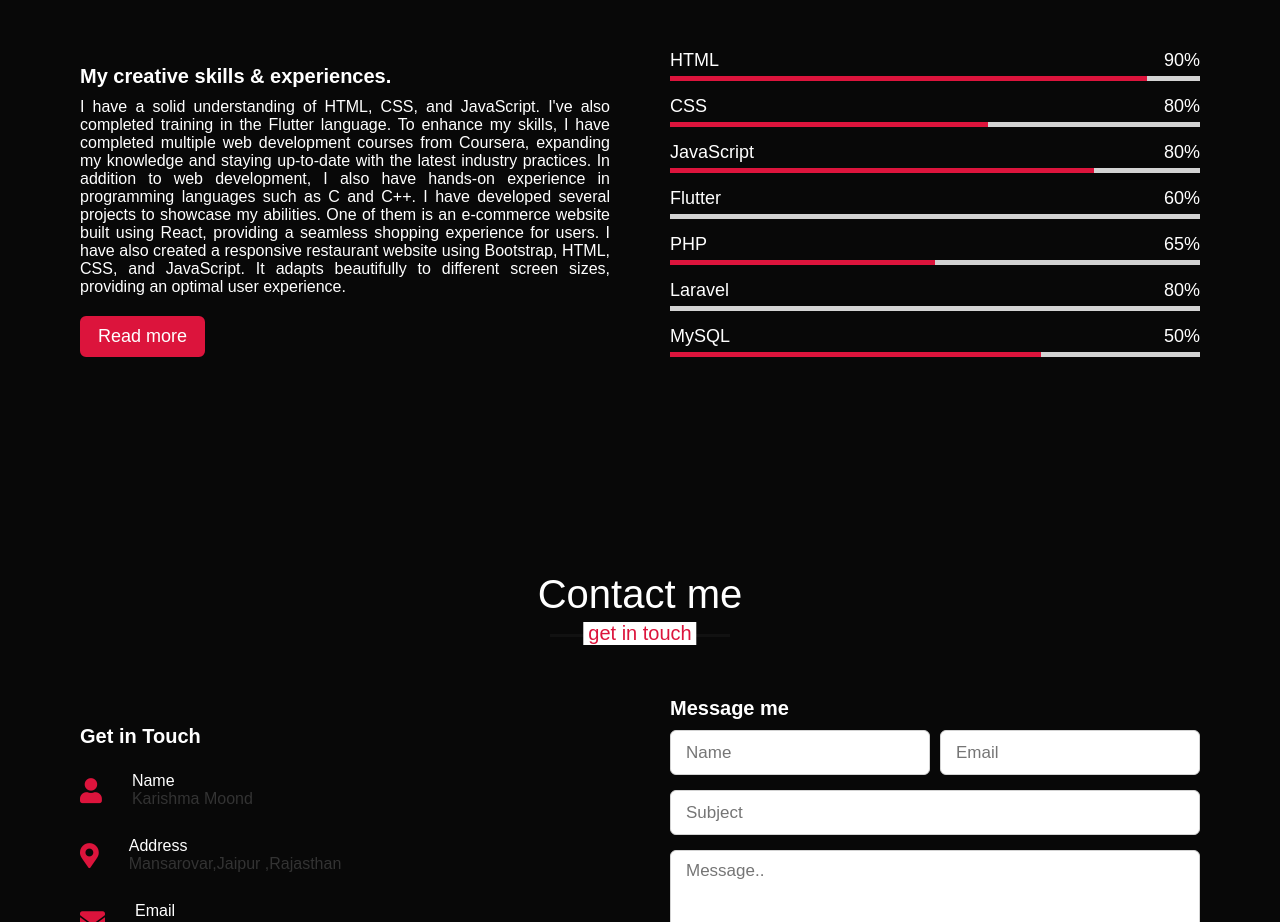
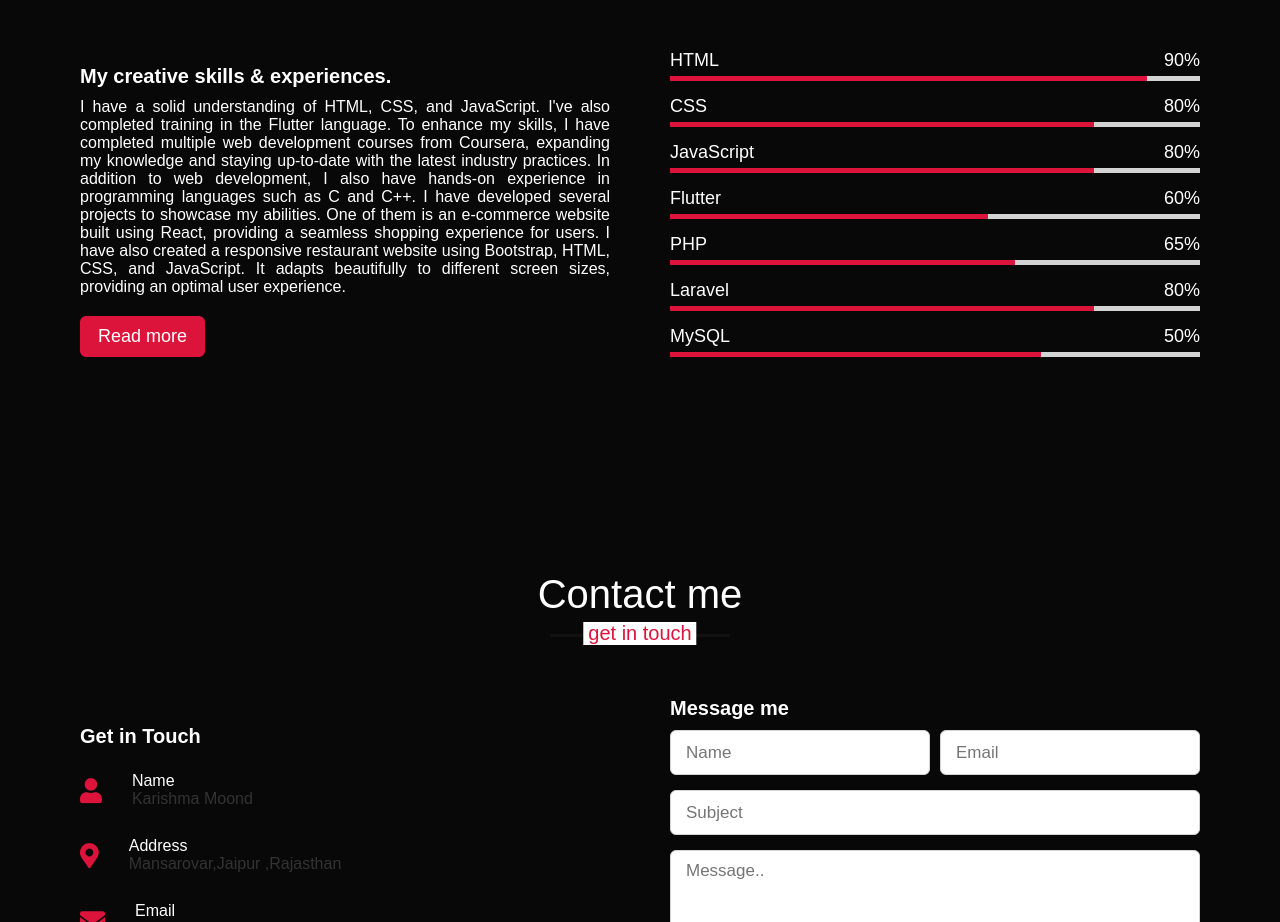
Before and after one commit to Karishma-Moond/Portfolio, a plain HTML site: page index.html in a window 1280 px wide. Shown: the part 2529-3451 px from the top of the page. Drawn offline with nearby package versions, Linux system fonts and the light colour scheme.

Commit message:
style.css
Signed-off-by: Karishma Moond <93302936+Karishma-Moond@users.noreply.github.com>

```diff
--- a/style.css
+++ b/style.css
@@ -372,13 +372,19 @@ section .title::after{
     width: 90%;
 }
 .skills-content .right .css::before{
-    width: 60%;
+    width: 80%;
 }
 .skills-content .right .js::before{
     width: 80%;
 }
+.skills-content .right .flutter::before{
+    width: 60%;
+}
 .skills-content .right .php::before{
-    width: 50%;
+    width: 65%;
+}
+.skills-content .right .laravel::before{
+    width: 80%;
 }
 .skills-content .right .mysql::before{
     width: 70%;
```
